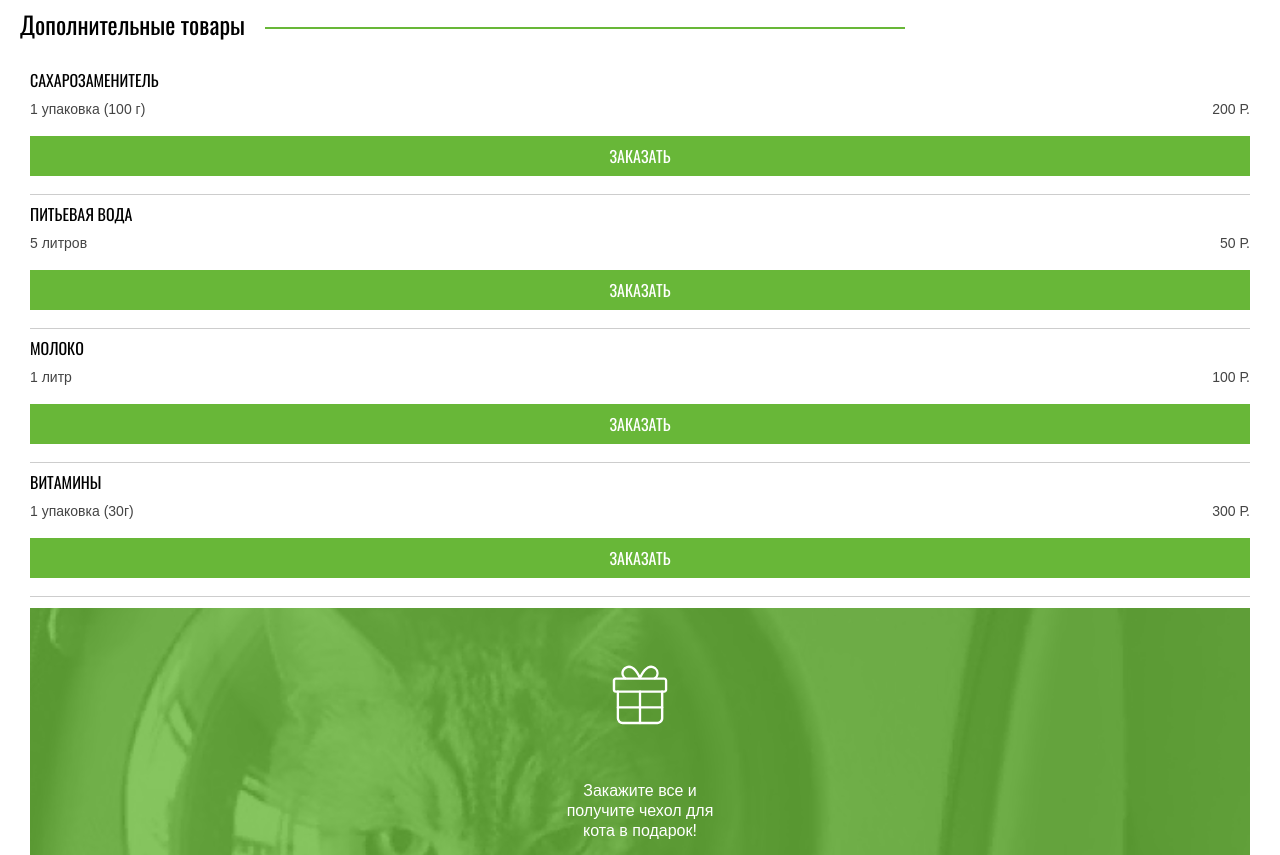
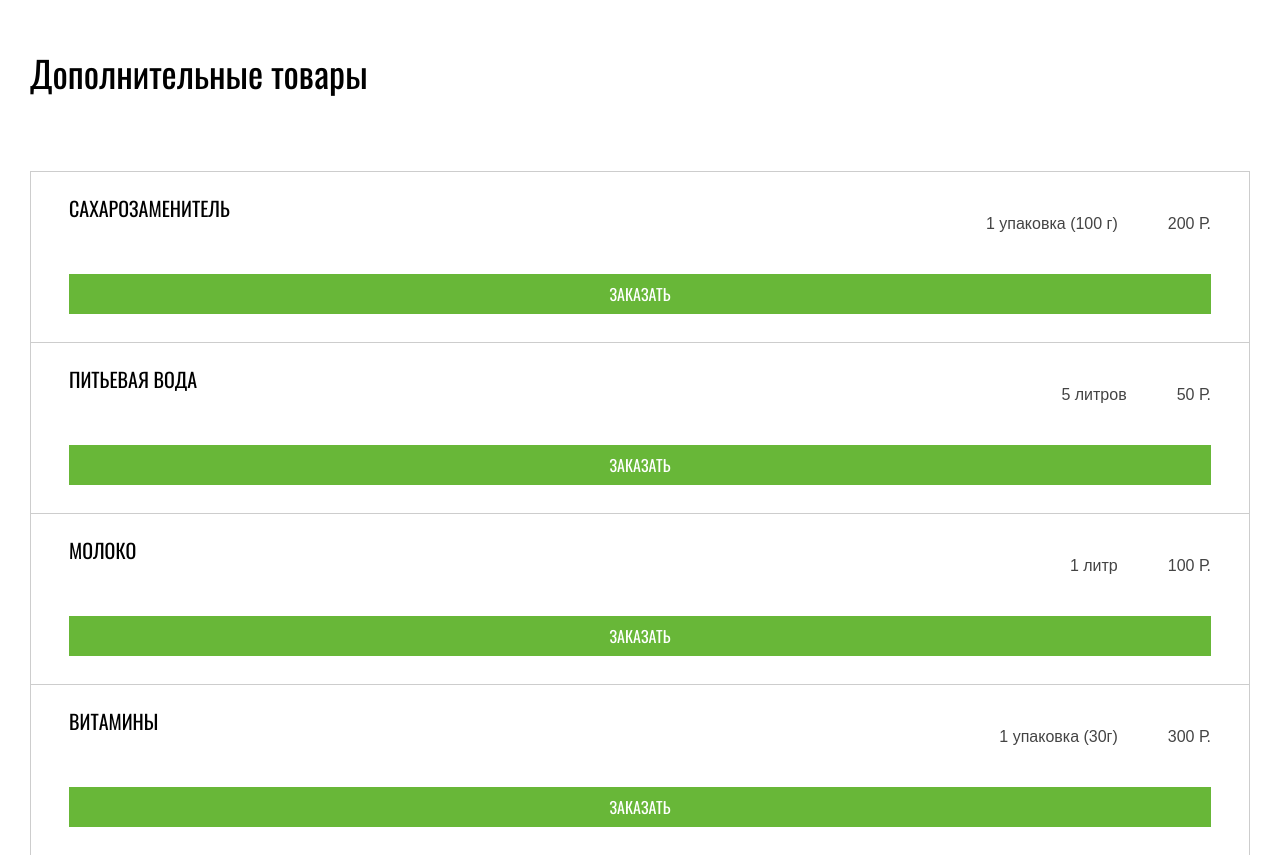
Before and after one commit to approxim/1806293-cat-energy-24, a website: page source/catalog.html in a window 1280 px wide. Shown: the part 2500-3355 px from the top of the page. Drawn offline with nearby package versions, Linux system fonts and the light colour scheme; files that its build step writes are made by us from their sources.

Commit message:
секция more-products заверстана и адаптирована

```diff
--- a/source/catalog.html
+++ b/source/catalog.html
@@ -247,10 +247,12 @@
     </section> <!-- /Основные товары -->
 
     <!-- Дополнительные товары -->
-    <section class="more-products">
+    <section class="more-products container">
+      <!-- <div class="container"> -->
+
         <h2 class="more-products__title">Дополнительные товары</h2>
 
-      <div class="container">
+        <div class="more-products__wrap">
           <!-- Список товаров -->
           <ul class="more-products__list">
             <li class="more-products__item">
@@ -297,10 +299,10 @@
               <img class="present__icon" src="img/icons/catalog-present.svg" alt="иконка подарка" width="56" height="60">
               <p class="present__text">Закажите все и получите чехол для кота в подарок!</p>
             </div>
-
           </div>
-
-      </div> <!-- /container -->
+        </div> <!-- more-products__wrap -->
+      <!-- </div>  -->
+      <!-- /container -->
     </section> <!-- /Дополнительные товары -->
 
     <!-- Местоположение -->
--- a/source/sass/components/catalog/basic-products.scss
+++ b/source/sass/components/catalog/basic-products.scss
@@ -33,7 +33,7 @@
 
   &__list {
     list-style-type: none;
-    margin: 80px 0 0;
+    margin: 5px 0 0;
     padding: 0;
     display: grid;
     grid-template-columns: 1fr;
@@ -42,6 +42,7 @@
       grid-template-columns: 1fr 1fr;
       column-gap: 60px;
       row-gap: 140px;
+      margin-top: 80px;
     }
 
     @media (min-width: $desctop-width) {
@@ -94,7 +95,7 @@
         text-transform: uppercase;
         font-weight: 400;
         text-align: center;
-        margin: 23px 0 0;
+        margin: 26px 0 0;
 
         @media (min-width: $tablet-width) {
           font-size: 20px;
@@ -110,7 +111,7 @@
         line-height: 16px;
         color: $color-special-dark-grey;
         text-align: center;
-        margin: 8px 0 0;
+        margin: 8px 0 22px;
 
         @media (min-width: $tablet-width) {
           font-size: 16px;
@@ -200,7 +201,11 @@
     }
 
     &--show-all {
-      margin: auto 0 40px;
+      margin: auto 0 0;
+
+      @media (min-width: $tablet-width) {
+        margin-bottom: 40px;
+      }
     }
   }
 
--- a/source/sass/components/catalog/more-products.scss
+++ b/source/sass/components/catalog/more-products.scss
@@ -1,23 +1,66 @@
 .more-products {
+  &__wrap {
+    @media (min-width: $desctop-width) {
+      display: grid;
+      grid-template-columns: repeat(4, 1fr);
+      gap: 80px;
+      // align-items: flex-start;
+    }
+  }
+
   &__title {
     font-size: 24px;
     line-height: 24px;
     color: $color-black;
     font-weight: 400;
     position: relative;
-    margin: 25px 0 36px 20px;
+    margin: 25px 0 0 0;
+    padding-bottom: 36px;
+    border-bottom: 1px solid $color-special-grey;
 
     @include green-line;
+
+    @media (min-width: $tablet-width) {
+      font-size: 36px;
+      line-height: 36px;
+      border-bottom: none;
+      padding-bottom: 0;
+      margin-top: 68px;
+      margin-bottom: 80px;
+    }
   }
 
   &__list {
     list-style-type: none;
-    margin: 0;
     padding: 0;
+    margin-top: 12px;
+
+    @media (min-width: $desctop-width) {
+      grid-column: span 3;
+      border-top: 1px solid $color-special-grey;
+      margin-top: 0;
+    }
   }
 
   &__item {
     position: relative;
+
+    @media (min-width: $tablet-width) {
+      display: flex;
+      flex-wrap: wrap;
+      justify-content: space-between;
+      border: 1px solid $color-special-grey;
+      padding: 26px 38px 28px;
+      margin-bottom: -1px;
+    }
+
+    @media (min-width: $desctop-width) {
+      align-items: center;
+      padding: 16px 0;
+      border-left-width: 0;
+      border-right-width: 0;
+      border-top-width: 0;
+    }
 
     &::after {
       content: "";
@@ -29,6 +72,10 @@
       width: 100%;
       height: 1px;
       background-color: $color-special-grey;
+
+      @media (min-width: $tablet-width) {
+        display: none;
+      }
     }
   }
 
@@ -39,6 +86,16 @@
     text-transform: uppercase;
     color: $color-black;
     margin: 0 0 13px;
+
+    @media (min-width: $tablet-width) {
+      font-size: 20px;
+      line-height: 20px;
+      margin: 0;
+    }
+
+    @media (min-width: $desctop-width) {
+      margin-right: auto;
+    }
   }
 
   &__desc {
@@ -48,12 +105,41 @@
     color: $color-special-dark-grey;
     font-size: 14px;
     line-height: 14px;
+
+    @media (min-width: $tablet-width) {
+      // justify-content: flex-end;
+      font-size: 16px;
+      line-height: 20px;
+    }
+
+    @media (min-width: $desctop-width) {
+      width: 288px;
+      margin-right: 38px;
+    }
+
+    dd {
+      @media (min-width: $tablet-width) {
+        margin-left: 50px;
+      }
+    }
   }
 
   &__button {
     width: 100%;
     font-size: 16px;
     line-height: 20px;
-    margin-bottom: 30px;
+    margin: 16px 0 30px;
+
+    @media (min-width: $tablet-width) {
+      flex-grow: 1;
+      width: 100%;
+      margin: 24px 0 0;
+    }
+
+    @media (min-width: $desctop-width) {
+      flex-grow: 0;
+      width: 245px;
+      margin: 0;
+    }
   }
 }
--- a/source/sass/components/catalog/present.scss
+++ b/source/sass/components/catalog/present.scss
@@ -5,6 +5,12 @@
   width: 100%;
   height: 290px;
   position: relative;
+  margin-top: 55px;
+
+  @media (min-width: $desctop-width) {
+    width: auto;
+    margin-top: 0;
+  }
 
   &::after {
     content: "";
@@ -29,9 +35,8 @@
     margin: 0 auto;
   }
 
-  &_icon {
-    display: block;
-    margin: 0 auto;
+  &__icon {
+    margin: 10px 0 0;
   }
 
   &__text {
--- a/source/sass/global/global.scss
+++ b/source/sass/global/global.scss
@@ -69,30 +69,34 @@ body {
   text-align: center;
 }
 
+// @mixin green-line {
+//   position: relative;
+
+//   &::after,
+//   &::before {
+//     content: "";
+//     display: inline-block;
+//     position: relative;
+//     width: 50vw;
+//     height: 2px;
+//     vertical-align: middle;
+//     background: $color-basic-green;
+//   }
+
+//   &::after {
+//     left: 20px;
+//     margin-right: -50%;
+//   }
+
+//   &::before {
+//     display: none;
+//     left: -20px;
+//     margin-left: -50%;
+//   }
+// }
+
 @mixin green-line {
-  position: relative;
 
-  &::after,
-  &::before {
-    content: "";
-    display: inline-block;
-    position: relative;
-    width: 50vw;
-    height: 2px;
-    vertical-align: middle;
-    background: $color-basic-green;
-  }
-
-  &::after {
-    left: 20px;
-    margin-right: -50%;
-  }
-
-  &::before {
-    display: none;
-    left: -20px;
-    margin-left: -50%;
-  }
 }
 
 @mixin gray-line {
```
Lines whose indentation alone changed are shown as unchanged.
